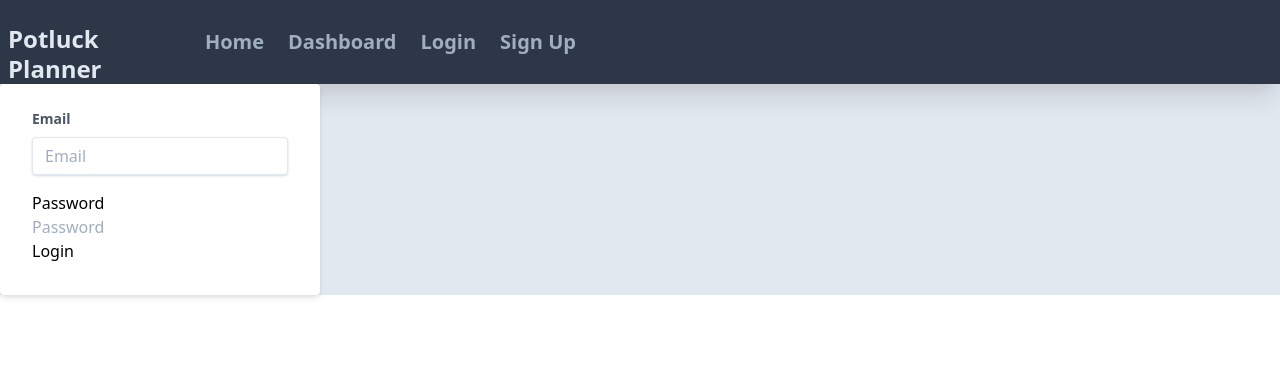
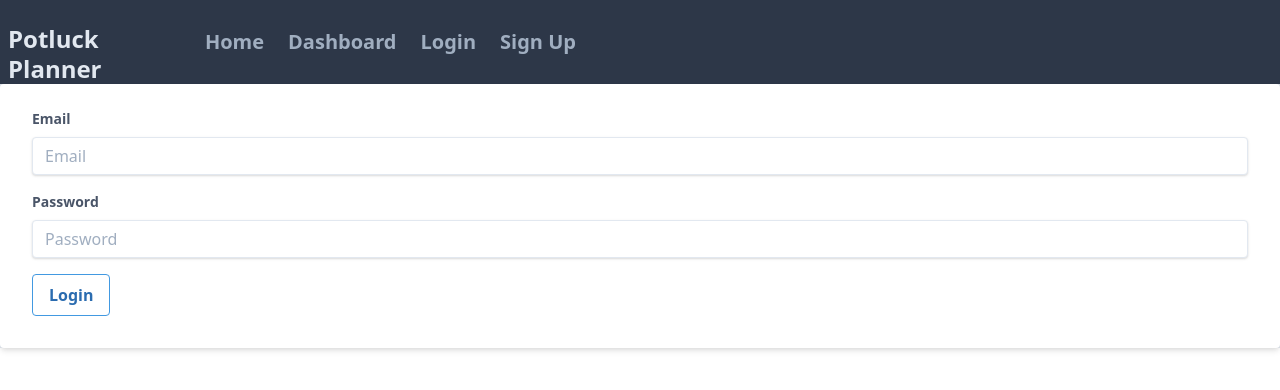
Before and after one commit to potluckplanner711/bw-frontend, a React (Create React App) app in the folder potluck-planner/: page /login in a window 1280 px wide. Shown: the top 390 px of the page. Built offline with nearby package versions, Linux system fonts and the light colour scheme.

Commit message:
login styling

```diff
--- a/potluck-planner/src/components/Login.js
+++ b/potluck-planner/src/components/Login.js
@@ -35,7 +35,7 @@
     }
 
     return (
-        <div class="w-full max-w-xs">
+        <div>
             <form
                 class="bg-white shadow-md rounded px-8 pt-6 pb-8 mb-4"
                 onSubmit={handleSubmit}>
@@ -54,19 +54,21 @@
                     />
                 </div>
 
-
-                <label>
+                <div class="mb-4">
+                    <label class="block text-gray-700 text-sm font-bold mb-2">
                         Password
                     </label>
                     <input
+                        class="shadow appearance-none border rounded w-full py-2 px-3 text-gray-700 leading-tight focus:outline-none focus:shadow-outline"
                         name='password'
                         value={login.password}
                         type='password'
                         placeholder='Password'
                         onChange={handleChange}
                     />
+                </div>
 
-                <button>Login</button>
+                <button class='bg-transparent hover:bg-blue-500 text-blue-700 font-semibold hover:text-white py-2 px-4 border border-blue-500 hover:border-transparent rounded'>Login</button>
             </form>
         </div>
     )
```
Lines whose indentation alone changed are shown as unchanged.
